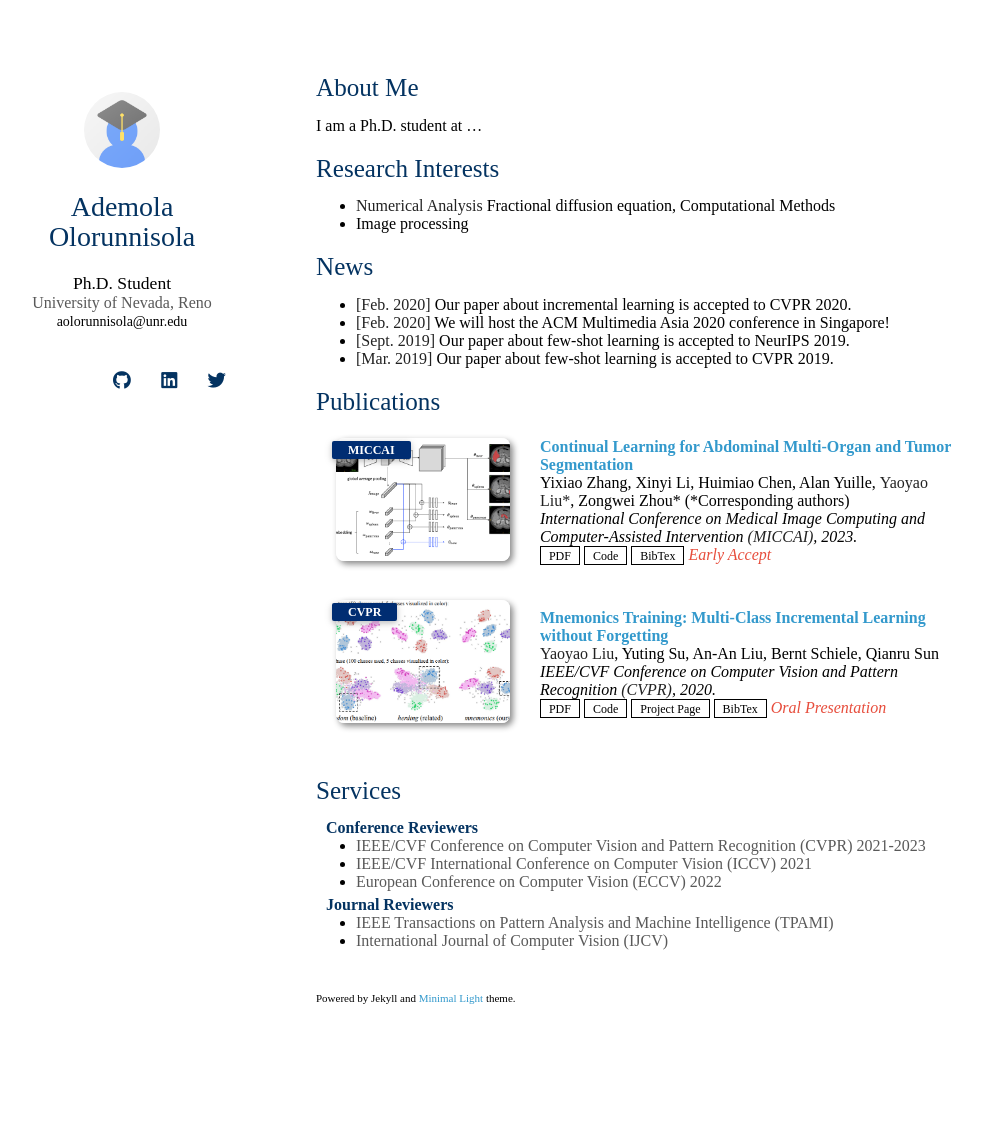
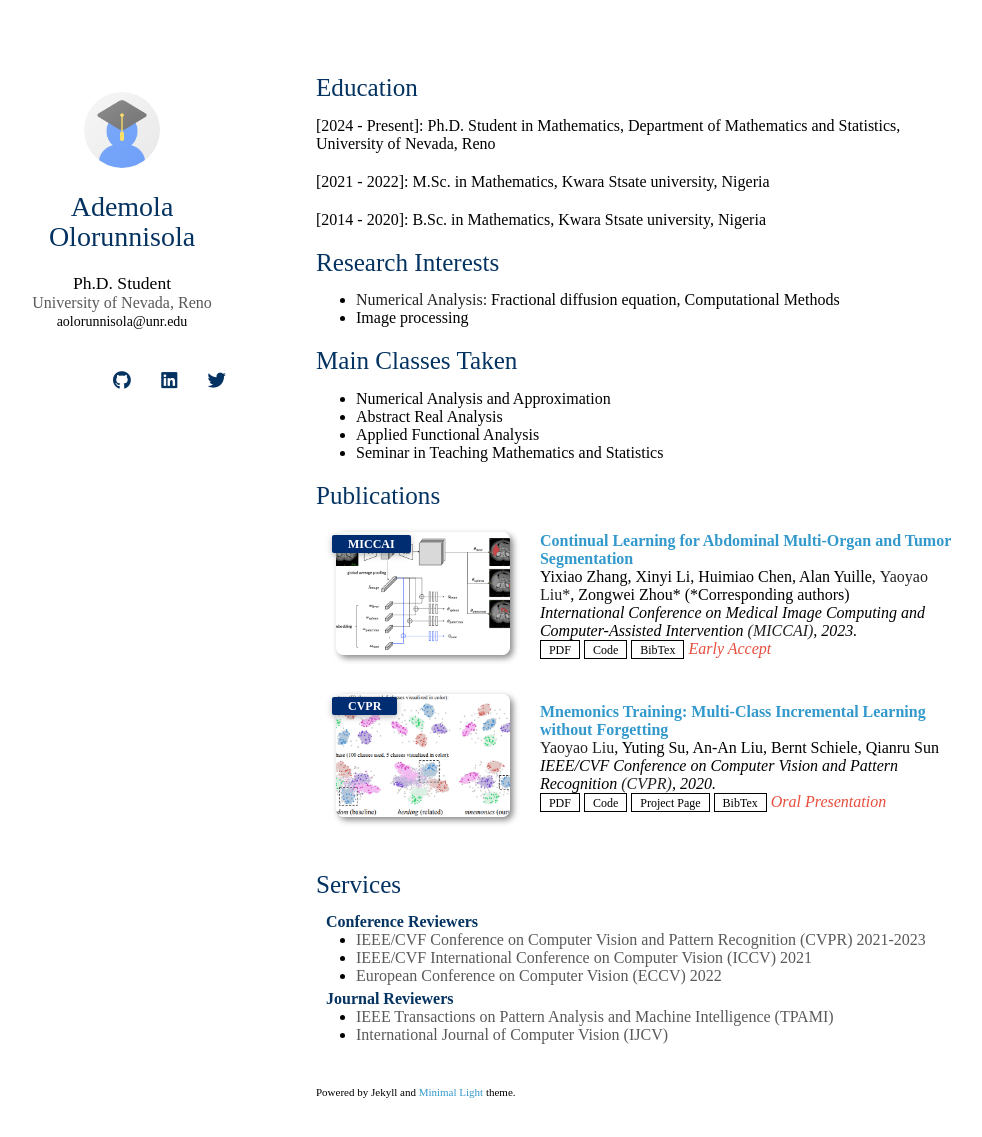
Before and after one commit to Ademola-Olorunnisola/Ademola-Olorunnisola.github.io, a Jekyll site: the page index.html, which Jekyll copies as it is, in a window 1280 px wide and 1170 px high. Shown: the top 1137 px of the window, without its empty margins (154-1136 px from the left). Built offline with Jekyll 4.4.1, drawn with Linux system fonts in a browser that asks for light colours; nearby versions of some CDN libraries; a style sheet for code colours, icons or effects is not loaded.

Commit message:
Update index.html

```diff
--- a/index.html
+++ b/index.html
@@ -86,39 +86,38 @@
         <br />
       </header>
       <section>
-        <h2 id="about-me">About Me</h2>
+        <h2 id="education">Education</h2>
 
-        <p>I am a Ph.D. student at …</p>
+        <p>[2024 - Present]: Ph.D. Student in Mathematics, Department of Mathematics and Statistics, University of Nevada, Reno</p>
+        <p>[2021 - 2022]: M.Sc. in Mathematics, Kwara Stsate university, Nigeria</p>
+        <p>[2014 - 2020]: B.Sc. in Mathematics, Kwara Stsate university, Nigeria</p>
+
 
         <h2 id="research-interests">Research Interests</h2>
 
         <ul>
           <li>
-            <strong>Numerical Analysis</strong> Fractional diffusion equation, Computational Methods
+            <strong>Numerical Analysis:</strong> Fractional diffusion equation, Computational Methods
           </li>
           <li>
             Image processing
           </li>
         </ul>
 
-        <h2 id="news">News</h2>
+        <h2 id="main-classes-taken">Main Classes Taken</h2>
 
         <ul>
           <li>
-            <strong>[Feb. 2020]</strong> Our paper about incremental learning is
-            accepted to CVPR 2020.
+            Numerical Analysis and Approximation
           </li>
           <li>
-            <strong>[Feb. 2020]</strong> We will host the ACM Multimedia Asia
-            2020 conference in Singapore!
+            Abstract Real Analysis
           </li>
           <li>
-            <strong>[Sept. 2019]</strong> Our paper about few-shot learning is
-            accepted to NeurIPS 2019.
+            Applied Functional Analysis
           </li>
           <li>
-            <strong>[Mar. 2019]</strong> Our paper about few-shot learning is
-            accepted to CVPR 2019.
+            Seminar in Teaching Mathematics and Statistics
           </li>
         </ul>
 
```
